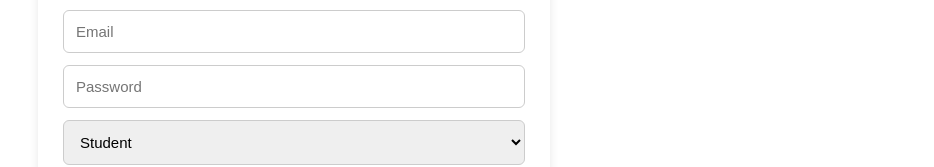
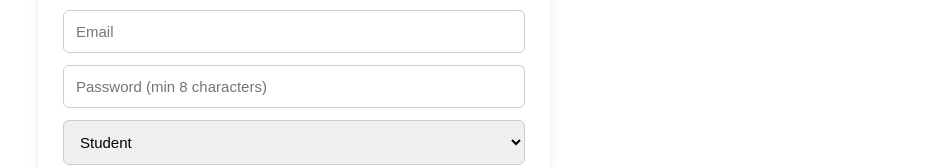
Before and after one commit to Anshweknow/PlacementHub, a React (Vite) app in the folder placement-frontend/: page /register in a window 1280 px wide. Shown: the part 168-335 px from the top of the page, without its empty margins (346-1280 px from the left). Built offline with nearby package versions, Linux system fonts and the light colour scheme; no server answers.

Commit message:
Improve registration validation and error messaging

```diff
--- a/placement-frontend/src/Pages/Register.jsx
+++ b/placement-frontend/src/Pages/Register.jsx
@@ -6,18 +6,26 @@ import { useNavigate, Link } from "react-router-dom";
 function Register() {
   const navigate = useNavigate();
   const [form, setForm] = useState({ fullName: "", email: "", password: "", role: "student" });
+  const MIN_PASSWORD_LENGTH = 8;
 
   const handleChange = (e) => setForm({ ...form, [e.target.name]: e.target.value });
 
   const handleSubmit = async (e) => {
     e.preventDefault();
+
+    if (form.password.length < MIN_PASSWORD_LENGTH) {
+      alert(`Password must be at least ${MIN_PASSWORD_LENGTH} characters long.`);
+      return;
+    }
+
     try {
       const { data } = await axios.post(getApiUrl("/auth/register"), form);
       storeSession(data);
       alert("Registration successful.");
       navigate(data.role === "hr" ? "/dashboard-hr" : "/student-dashboard");
     } catch (err) {
-      alert(err.response?.data?.msg || "Registration failed");
+      const fallbackMessage = err.response?.data?.message || err.response?.data?.error || "Registration failed";
+      alert(err.response?.data?.msg || fallbackMessage);
     }
   };
 
@@ -27,7 +35,7 @@ function Register() {
       <form style={styles.form} onSubmit={handleSubmit}>
         <input name="fullName" placeholder="Full Name" value={form.fullName} onChange={handleChange} required style={styles.input} />
         <input type="email" name="email" placeholder="Email" value={form.email} onChange={handleChange} required style={styles.input} />
-        <input type="password" name="password" placeholder="Password" value={form.password} onChange={handleChange} required style={styles.input} />
+        <input type="password" name="password" placeholder="Password (min 8 characters)" value={form.password} onChange={handleChange} minLength={MIN_PASSWORD_LENGTH} required style={styles.input} />
         <select name="role" value={form.role} onChange={handleChange} style={styles.input}>
           <option value="student">Student</option>
           <option value="hr">HR</option>
```
